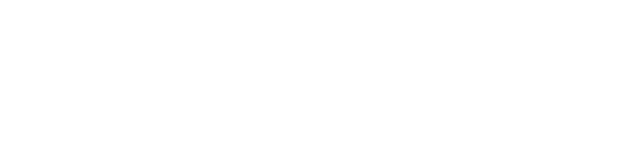
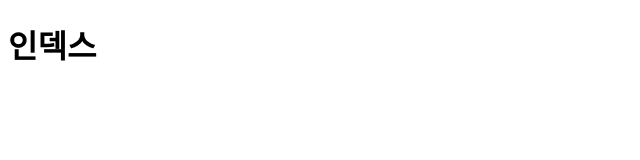
Before and after one commit to seulu8955/AcornExam, a plain HTML site: page index.html in a window 1280 px wide. Shown: the whole page, without its empty margins (0-640 px from the left). Drawn offline with Linux system fonts and the light colour scheme.

Commit message:
h1 added

```diff
--- a/index.html
+++ b/index.html
@@ -7,6 +7,6 @@
     <title>Document</title>
 </head>
 <body>
-
+    <h1>인덱스</h1>
 </body>
 </html>
```
